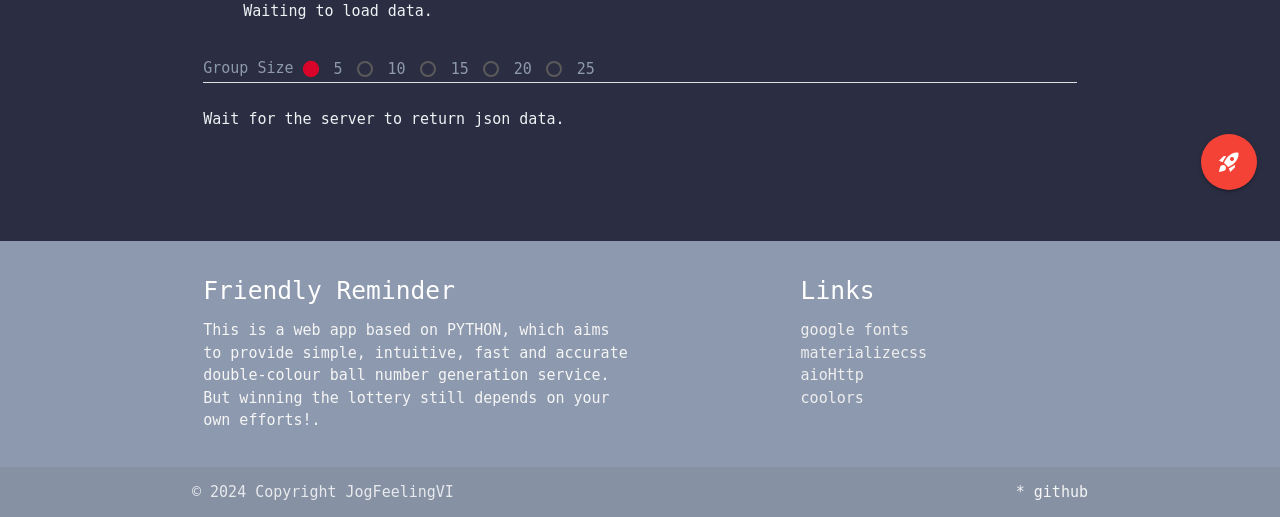
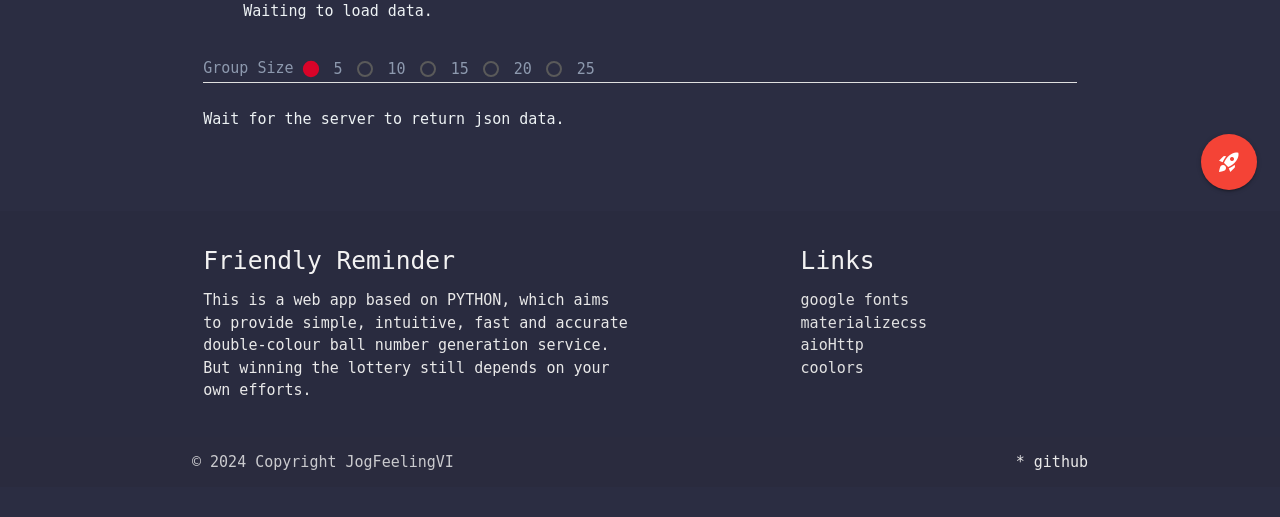
Before and after one commit to JogFeelingVI/autoasset, a Python web app: template templates/index.html in a window 1280 px wide. Shown: the part 587-1104 px from the top of the page. After the commit the page ends 1057 px from the top, so only its background shows below. Run offline with Jinja, Linux system fonts and the light colour scheme; the template is opened without the code that fills it: most values are stand-ins (such as "Sample title", 1, 10 or a date in 2020); some web fonts are replaced.

Commit message:
fix footer

```diff
--- a/static/casex.css
+++ b/static/casex.css
@@ -2,7 +2,7 @@
  * @Author: JogFeelingVI
  * @Date:   2024-01-22 08:13:01
  * @Last Modified by:   JogFeelingVI
- * @Last Modified time: 2024-02-09 08:33:57
+ * @Last Modified time: 2024-02-09 23:31:55
  */
 /* CSS HEX */
 :root {
@@ -265,6 +265,15 @@ div#GroupSize span {
     color: var(--cool-gray);
 }
 
+.pfs{
+    background-color: var(--space-cadet);
+    filter: brightness(95%) blur(0.5px);
+}
+.pfs:hover{
+    background-color: var(--space-cadet);
+    filter: brightness(95%) blur(0.0px);
+}
+
 
 [type="radio"]:checked+span:after,
 [type="radio"].with-gap:checked+span:after {
--- a/templates/index.html
+++ b/templates/index.html
@@ -2,7 +2,7 @@
   @Author: JogFeelingVI
   @Date:   2024-01-13 21:34:51
   @Last Modified by:   JogFeelingVI
-  @Last Modified time: 2024-02-09 22:21:14
+  @Last Modified time: 2024-02-09 23:34:53
 -->
 <!DOCTYPE html>
 <html>
@@ -113,11 +113,6 @@
                     <p>Wait for the server to return json data.</p>
                   </div>
                 </div>
-                <div class="section scrollspy">
-                  <!-- list casex -->
-
-
-                </div>
                 <!-- end list casex -->
               </div><!-- end col s12 m12  -->
             </div><!-- end row  -->
@@ -139,12 +134,12 @@
       </div>
 
     </main>
-    <footer class="page-footer cool-gray">
+    <footer class="page-footer pfs">
       <div class="container">
         <div class="row">
           <div class="col l6 s12">
             <h5 class="white-text">Friendly Reminder</h5>
-            <p class="grey-text text-lighten-4">This is a web app based on PYTHON, which aims to provide simple, intuitive, fast and accurate double-colour ball number generation service. But winning the lottery still depends on your own efforts!.</p>
+            <p class="grey-text text-lighten-4">This is a web app based on PYTHON, which aims to provide simple, intuitive, fast and accurate double-colour ball number generation service. But winning the lottery still depends on your own efforts.</p>
           </div>
           <div class="col l4 offset-l2 s12">
             <h5 class="white-text">Links</h5>
```
